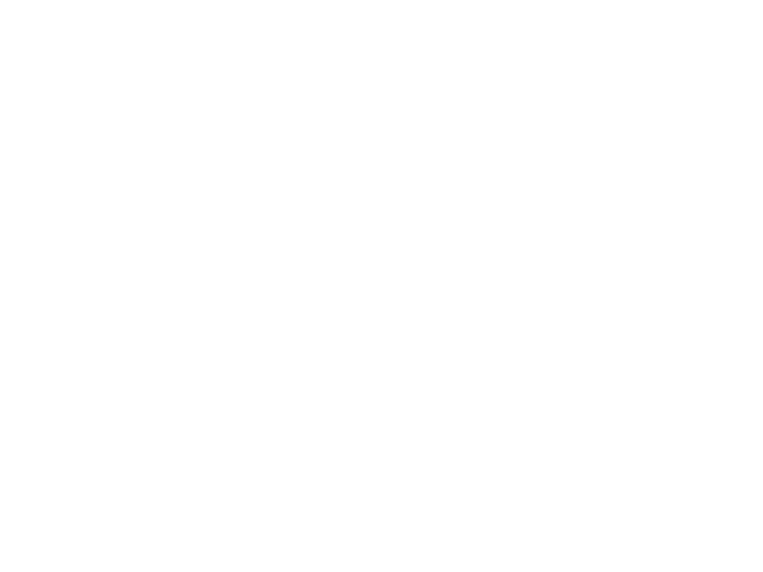
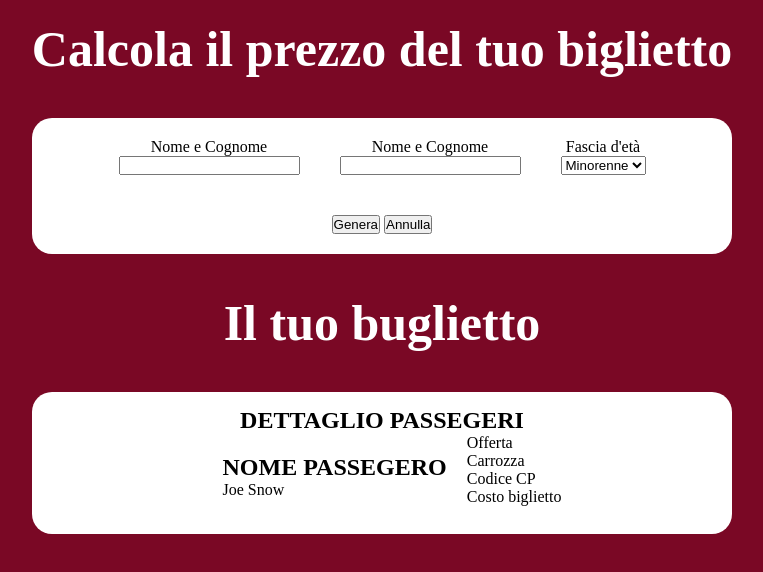
Before and after one commit to IulianBotnari/js-biglietto-treno-form, a plain HTML site: page index.html in a window 1280 px wide. Shown: the whole page, without its empty margins (258-1021 px from the left). Drawn offline with Linux system fonts and the light colour scheme.

Commit message:
add some html

```diff
--- a/index.html
+++ b/index.html
@@ -6,8 +6,72 @@
     <title>Document</title>
     <link rel="stylesheet" href="./style.css">
 </head>
-<body>
-    <p id="biletPrice"></p>
+<body class="container">
+    <div>
+        <h1 class="title">Calcola il prezzo del tuo biglietto</h1>
+        <div class="card">
+            <div class="row">
+                <div class="col_4">
+                    <label for="">Nome e Cognome</label>
+                    <input type="text">
+                </div>
+
+                <div class="col_4">
+                    <label for="">Nome e Cognome</label>
+                    <input type="text">
+                </div>
+
+                <div class="col_4">
+                <label for="Fascai d'età">Fascia d'età</label>
+                <select name="" id="">
+                    <option value="">Minorenne</option>
+                    <option value="">Sfortunato</option>
+                    <option value="">Anziano</option>
+                </select>
+
+                </div>
+            </div>
+
+            <div class="pulsanti">
+                <button type="submit">Genera</button>
+                <button>Annulla</button>
+            </div>
+        </div>
+
+        <h1 class="title">Il tuo buglietto</h1>
+        <div class="card2">
+            <h2>DETTAGLIO PASSEGERI</h2>
+            <div class="row2">
+                <div class="col_4">
+                    <div>
+                        <h2>NOME PASSEGERO</h2>
+                        <span>Joe Snow</span>
+                    </div>
+                </div>
+
+                <div class="col_8">
+                    <div>
+                        <div>Offerta</div>
+                        <p></p>
+
+                    </div>
+                    <div>
+                        <div>Carrozza</div>
+                        <p></p>
+                    </div>
+                    <div>
+                        <div>Codice CP</div>
+                        <p></p>
+                    </div>
+                    <div>
+                        <div>Costo biglietto</div>
+                        <p></p>
+                    </div>
+                </div>
+            </div>
+
+        </div>
+    </div>
 
 
     <script src="./main.js"></script>
--- a/main.js
+++ b/main.js
@@ -31,7 +31,4 @@ function calcBiletPrice() {
         return clacPrice.toFixed(2)
     }
 
-
-
-
 }
--- a/style.css
+++ b/style.css
@@ -0,0 +1,80 @@
+*{
+    margin: 0;
+    padding: 0;
+    box-sizing: border-box;
+}
+
+
+
+.container{
+    width: 80%;
+    height: 800px;
+    margin: auto;
+    background-color: rgb(122, 8, 37);
+    display: flex;
+    justify-content: center;
+}
+
+.title{
+    font-size: 50px;
+    font-weight: bolder;
+    color: white;
+    margin: 20px 0px;
+    text-align: center;
+}
+
+
+.card{
+    background-color: white;
+    display: flex;
+    align-items: center;
+    flex-direction: column;
+    border-radius: 20px;
+    margin: 40px 0px;
+}
+
+.card2{
+    background-color: white;
+    display: flex;
+    align-items: center;
+    flex-direction: column;
+    border-radius: 20px;
+    margin: 40px 0px;
+    padding: 15PX;
+}
+
+
+.row{
+    display: flex;
+    justify-content: center;
+    width: 75%;
+
+
+
+}
+
+
+.row2{
+    display: flex;
+    justify-content: center;
+    width: 75%;
+
+
+
+}
+
+.col_4{
+    width: calc(100 / 12 * 4);
+    display: flex;
+    margin: 20px;
+    flex-direction: column;
+    align-items: center;
+}
+
+.col_8{
+    width: calc(100 / 12 * 8);
+}
+
+.pulsanti{
+    margin: 20px;
+}
```
